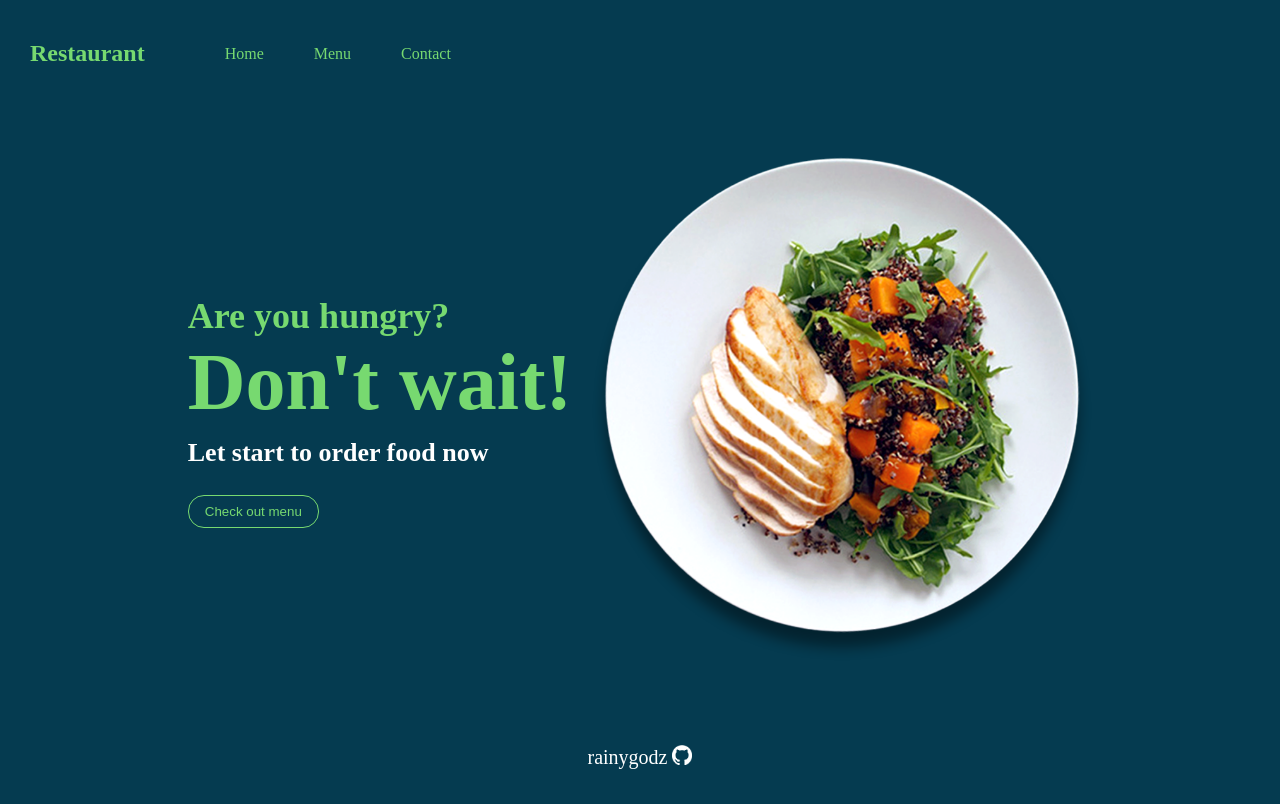
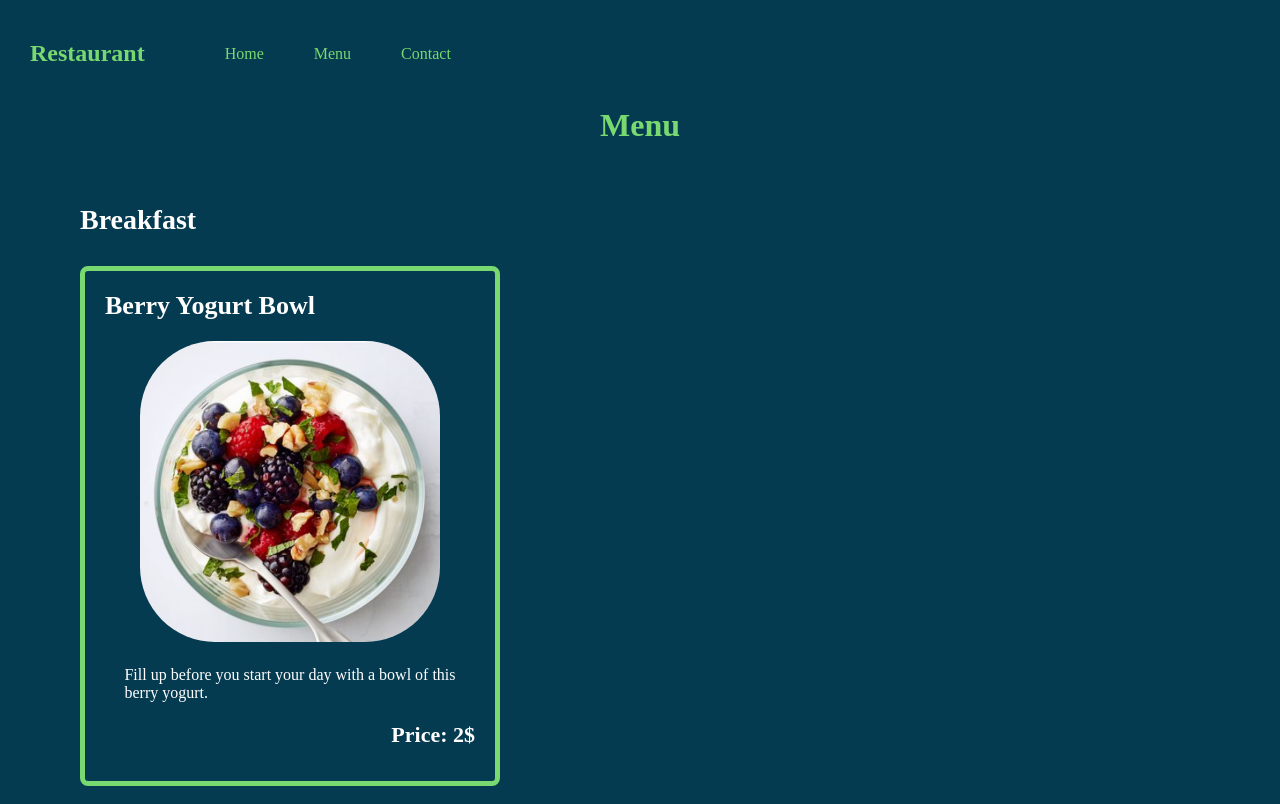
Before and after one commit to rainygodz/restaurant-page, a website built with webpack: page dist/index.html in a window 1280 px wide. Shown: the top 804 px of the page. Built offline with nearby package versions, Linux system fonts and the light colour scheme; a web font is replaced by a local one.

Commit message:
feat: complete menu page layout

```diff
--- a/src/index.js
+++ b/src/index.js
@@ -1,3 +1,3 @@
 import createHomePage from "./home";
 
-createHomePage();
+// createHomePage();
```
Also changed, not shown: dist/images/breakfast.png (added), dist/images/dinner.png (added), dist/images/lunch.png (added), dist/index.html, dist/main.js, dist/style.css.
